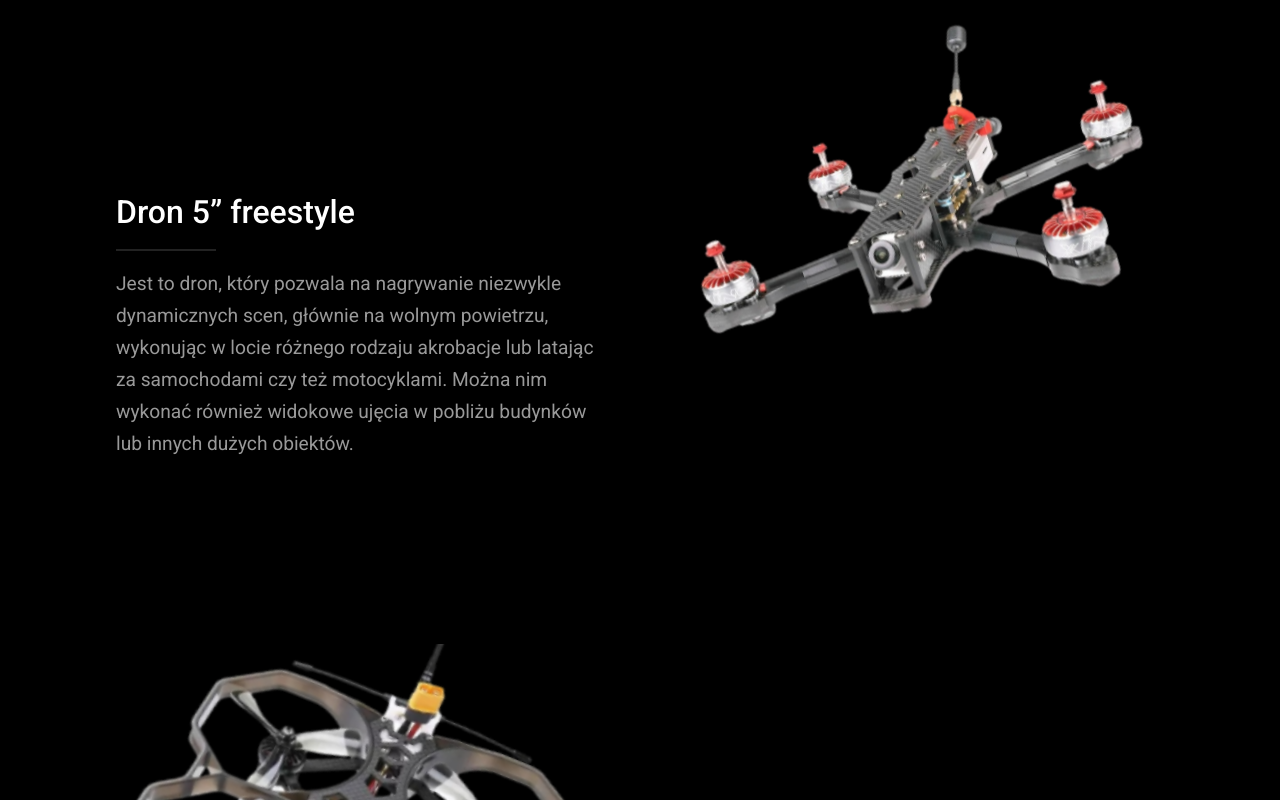
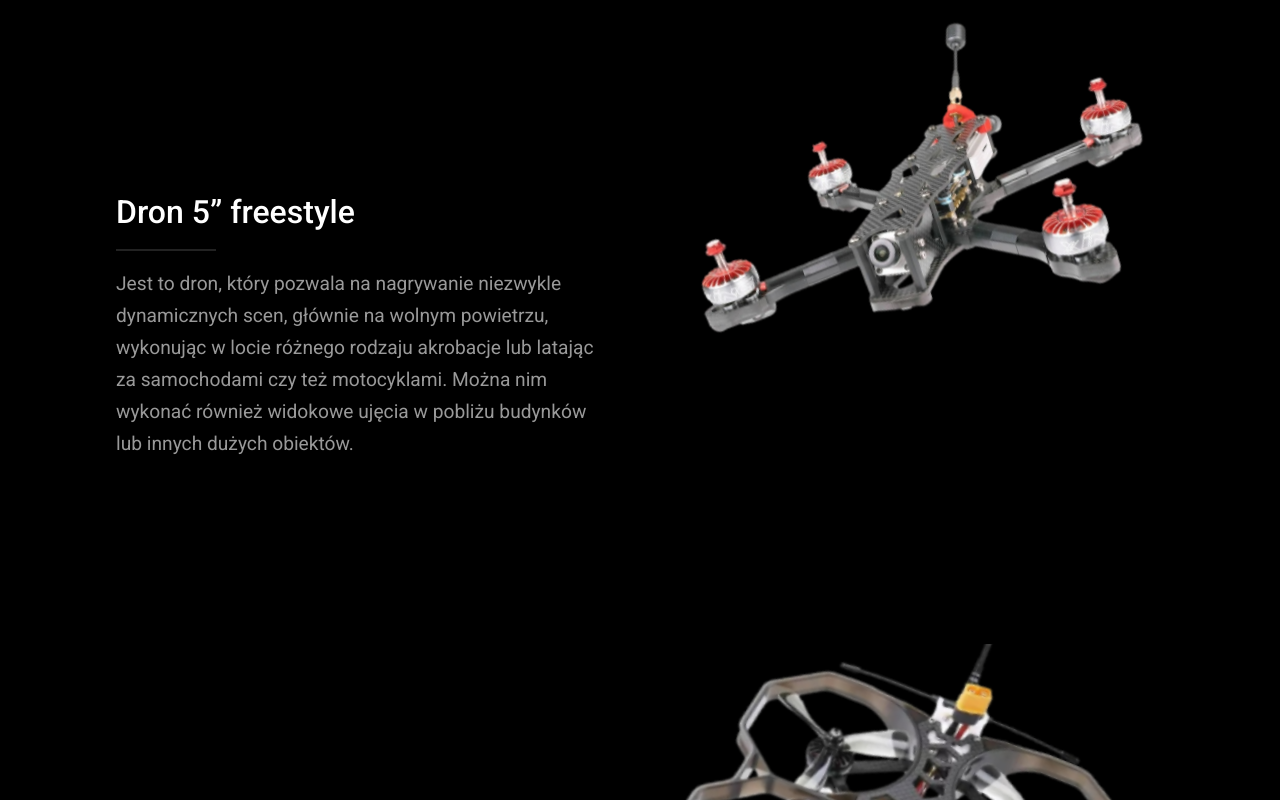
Before and after one commit to Mati2903/drony-test, a Next.js app: page / in a window 1280 px wide. Shown: the part 2500-3300 px from the top of the page. Built offline with nearby package versions, Linux system fonts and the light colour scheme.

Commit message:
change order of image and text on mobile view

```diff
--- a/styles/_ourDrones.scss
+++ b/styles/_ourDrones.scss
@@ -1,6 +1,7 @@
 .our-drones {
 	position: absolute;
 	top: 300vh; //offset from top for shadow element
+	padding: 0 1rem;
 	&__title {
 		font-size: 2.5rem;
 		text-align: center;
--- a/styles/_textAndImage.scss
+++ b/styles/_textAndImage.scss
@@ -1,11 +1,12 @@
 .text-image-container {
-	min-height: 100vh;
+	min-height: 95vh;
 	display: flex;
 	align-items: center;
 	justify-content: center;
 	flex-wrap: wrap;
 	gap: 3rem;
 	overflow: hidden;
+	flex-direction: column-reverse !important;
 
 	.text-container {
 		width: 45vw;
@@ -48,20 +49,26 @@
 		width: 40vw;
 		min-width: 270px;
 		max-width: 500px;
-		height: 50vh;
+		// height: 50vh;
 		display: flex;
 		flex-direction: column;
 		// align-items: center;
-		justify-content: center;
+		// justify-content: center;
 		img {
 			width: 100%;
 		}
 	}
 }
 
+@media screen and (min-width: 667px) /* value tested in devtools when image and text are next to each other */ {
+	.text-image-container {
+		flex-direction: row !important;
+	}
+}
+
 @media screen and (min-width: 1025px) {
 	.text-image-container {
-		flex-direction: row;
+		flex-direction: row !important;
 		min-height: 80vh;
 	}
 }
```
